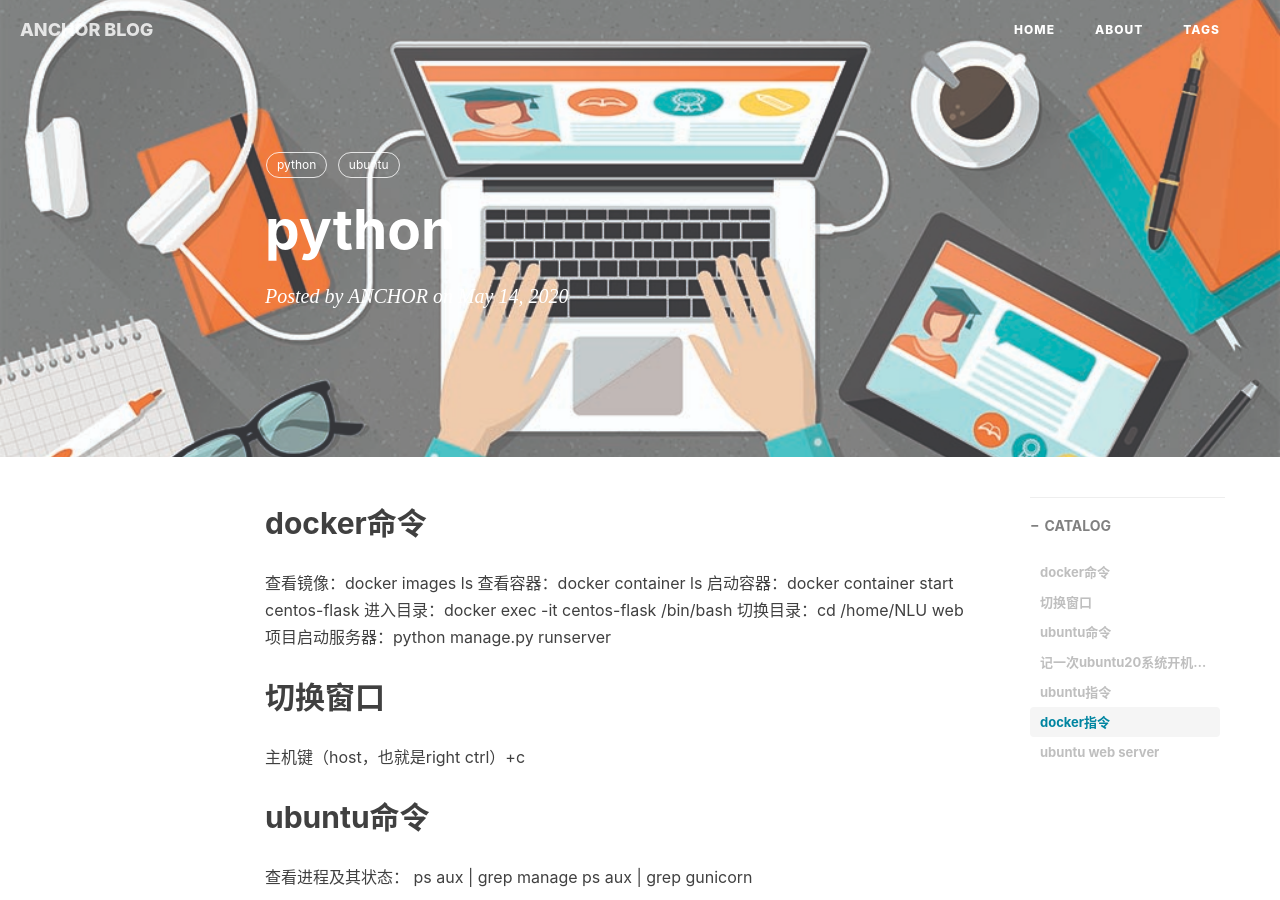
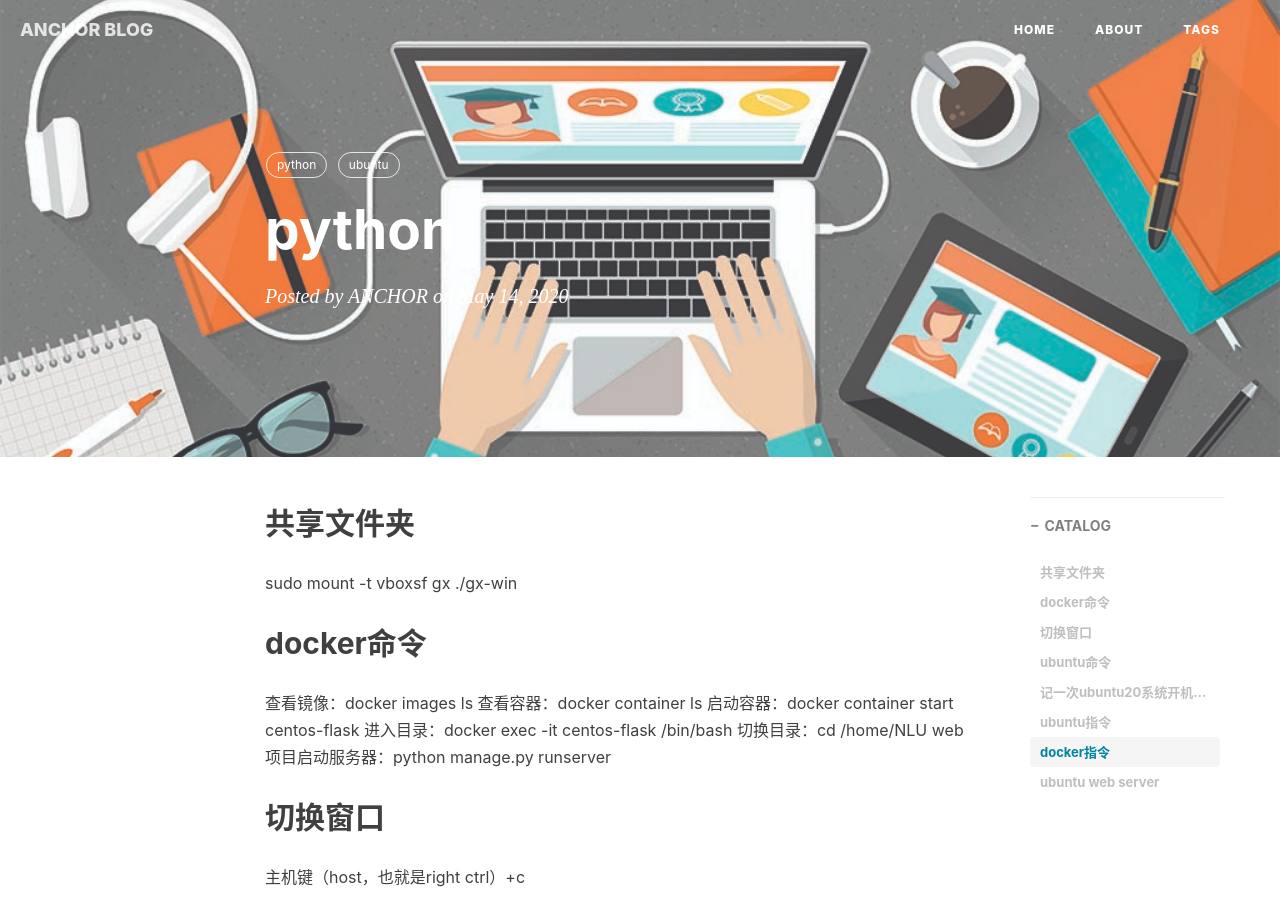
Before and after one commit to anchor2017/anchor2017.github.io, a Jekyll site: the page built from _posts/2020-05-14-python-ubuntu-2019.md, in a window 1280 px wide and 900 px high. Built offline with Jekyll 4.4.1, drawn with Linux system fonts in a browser that asks for light colours; nearby versions of some CDN libraries; comment, search, counter and statistics services are not loaded.

Commit message:
Update 2020-05-14-python-ubuntu-2019.md

```diff
--- a/_posts/2020-05-14-python-ubuntu-2019.md
+++ b/_posts/2020-05-14-python-ubuntu-2019.md
@@ -10,6 +10,10 @@ tags:
     - python
     - ubuntu
 ---
+
+
+## 共享文件夹
+sudo mount -t vboxsf gx ./gx-win
 
 ## docker命令
 查看镜像：docker images ls
```
